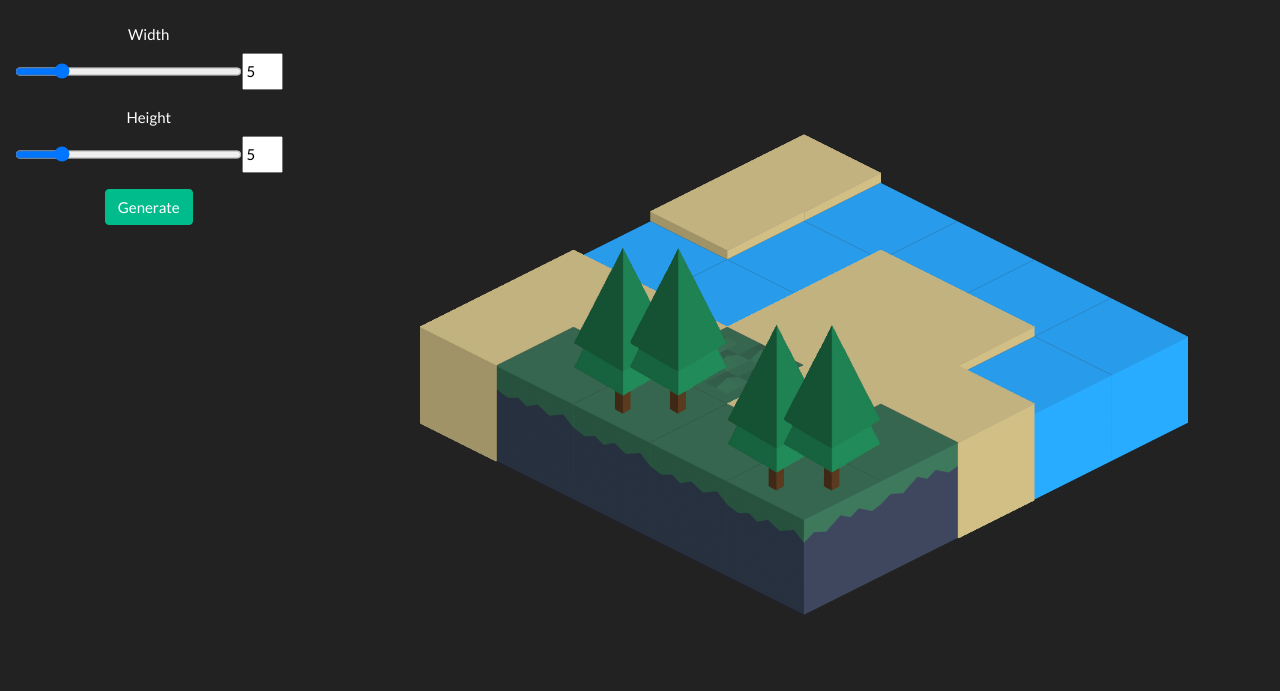
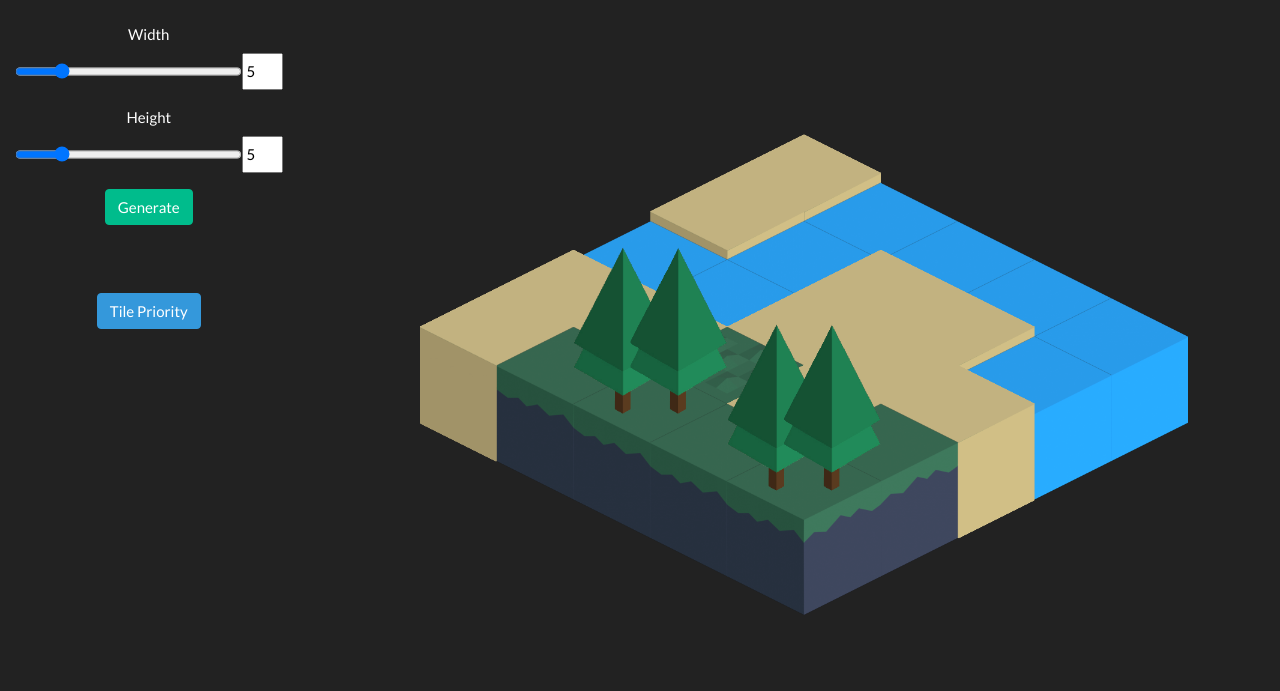
Before and after one commit to explosion33/WaveFunctionCollapse, a Flask app: page / in a window 1280 px wide. Shown: the top 691 px of the page. Run offline with Flask 2, Linux system fonts and the light colour scheme; some libraries are stand-ins or nearby versions.

Commit message:
added options menu to adjust tile priority

```diff
--- a/web/app/routes.py
+++ b/web/app/routes.py
@@ -6,18 +6,57 @@ from app import app
 import sys
 
 sys.path.insert(0, app.config["WFC"])
-from generate import WFC, compile_iso_tiles
+from generate import WFC, Tile
 
 updated = {}
 
+def compile_iso_tiles(parent_dir="", options={}):
+    print("COMPILE", options)
+    tiles = []
+    for tile in ["Grass1", "Grass2", "Tree", "Water", "Sand"]:
+        if tile not in options:
+            options[tile] = 1
+
+    t = {"All": [1,2,3,9,10]}
+    t = Tile(1,parent_dir + "Isometric tiles/Grass1.png", t, priority=options["Grass1"], self_priority=1)
+    tiles.append(t)
+
+    t = {"All": [1,2,3,9,10]}
+    t = Tile(2,parent_dir + "Isometric tiles/Grass2.png", t, priority=options["Grass2"])
+    tiles.append(t)
+
+    t = {"All": [1,2,3]}
+    t = Tile(3,parent_dir + "Isometric tiles/Tree.png", t, priority=options["Tree"], self_priority=1)
+    tiles.append(t)
+
+    t = {"All": [4,9], "East": [7,8], "West": [7,8]}
+    t = Tile(4,parent_dir + "Isometric tiles/Water.png", t, priority=options["Water"], self_priority=1)
+    tiles.append(t)
+
+    t = {"All": [1,2,4,7,8,9,10]}
+    t = Tile(9,parent_dir + "Isometric tiles/Sand.png", t, priority=options["Sand"], self_priority=1)
+    tiles.append(t)
+
+
+    return tiles
+
 @app.route('/', methods=['GET'])
 def home():
-    return render_template("main.html")
+    options = [
+        {"id": "Grass1", "label": "Grass", "max": 10, "min": 0, "start": 1},
+        {"id": "Grass2", "label": "Bumpy Grass", "max": 10, "min": 0, "start": 1},
+        {"id": "Tree", "label": "Tree", "max": 10, "min": 0, "start": 1},
+        {"id": "Water", "label": "Water", "max": 10, "min": 0, "start": 1},
+        {"id": "Sand", "label": "Sand", "max": 10, "min": 0, "start": 1},
+    ]
+    return render_template("main.html", options=options)
 
 
-def generateImage(q, key, w=5, h=5):
+def generateImage(q, key, w=5, h=5, options={}):
+    print("BUILD", options)
     print("building image ", str(key) + ".png")
-    tiles = compile_iso_tiles(app.config["WFC"] + "\\")
+    tiles = compile_iso_tiles(app.config["WFC"] + "\\", options)
+    print(tiles[0].priority)
 
     gen = WFC(w,h,tiles)
     gen.start()
@@ -33,9 +72,12 @@ def startGenerateTask(key):
     w = int(request.json["width"])
     h = int(request.json["height"])
 
+    options = request.json["options"]
+    print(w,h,options)
+
     updated[str(key)] = Value("i", 0)
     updated[str(key)].value = False
-    p = Process(target=generateImage, args=[updated[str(key)],key, w, h])
+    p = Process(target=generateImage, args=[updated[str(key)],key, w, h, options])
     p.start()
 
     return jsonify({"status": "success"})
--- a/web/app/static/js/gen.js
+++ b/web/app/static/js/gen.js
@@ -1,4 +1,5 @@
 var key = 0
+var options = ["Grass1", "Grass2", "Tree", "Water", "Sand"]
 
 getRandomAscii = function() {
     let possible = "0123456789abcdefghijklmnopqrstuvwxyzABCDEFGHIJKLMNOPQRSTUVWXYZ";
@@ -30,6 +31,14 @@ var generate = function() {
 function createNewImage(key) {
     let width = document.getElementById("width").value
     let height = document.getElementById("height").value
+
+    let ops = {}
+    for (let i = 0; i<options.length; i++) {
+        k = options[i]
+        v = document.getElementById(k + "n").value
+        ops[k] = parseInt(v)
+    }
+
     fetch("/" + key,
     {
         method: 'POST',
@@ -37,7 +46,7 @@ function createNewImage(key) {
           'Accept': 'application/json',
           'Content-Type': 'application/json'
         },
-        body: JSON.stringify({"width": width, "height": height})
+        body: JSON.stringify({"width": width, "height": height, "options": ops})
       }).then(function(){
           console.log("updating")
       }).catch(function(err){
--- a/web/app/templates/main.html
+++ b/web/app/templates/main.html
@@ -33,10 +33,31 @@
               </div>
 
               <button type="button" class="btn btn-success" onclick="generate()">Generate</button>
-              <br>
-              <br>
-              <img hidden id="load" class="img-fluid" src="{{ url_for('static', filename='images/loading.png')}}" width="10%" name="0">
             </div>
+
+            <br>
+            <br>
+            <br>
+            <button class="btn btn-info" data-toggle="collapse" data-target="#options">Tile Priority</button>
+
+            <div id="options" class="collapse">
+              <div class="container">
+                <br>
+                {% for option in options %}
+                <label for="{{ option.id }}">{{ option.label }}</label>
+                <div id="{{ option.id }}" class="input-group mb-3">
+                  <input type="range" class="form-control" id="{{ option.id }}s" oninput="updateBoxFromSlider('{{ option.id }}s', '{{ option.id }}n')" min="{{ option.min }}" max="{{ option.max }}" value="{{ option.start }}">
+                  <input type="number" id="{{ option.id }}n" name="quantity" style="width: 15%;" onchange="updateSliderFromBox('{{ option.id }}s', '{{ option.id }}n')" value="{{ option.start }}">
+                </div>
+                {% endfor %}
+
+              </div>
+            </div>
+
+            <br>
+            <br>
+            <img hidden id="load" class="img-fluid" src="{{ url_for('static', filename='images/loading.png')}}" width="10%" name="0">
+
           </div>
           <div class="col-sm-12 col-md-9">
             <div class="container">
```
Also changed, not shown: WFC/generate.py (+0 -21 lines), WFC/Isometric tiles/Tree.png (renamed from WFC/Isometric tiles/Tree1.png), WFC/Isometric tiles/Water.png (renamed from WFC/Isometric tiles/Water1.png).
